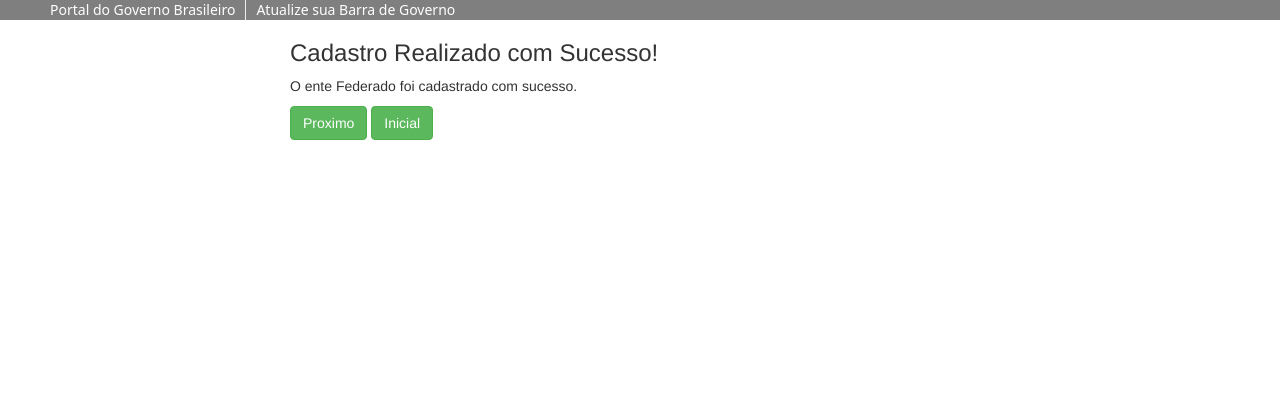
After one commit to pollyyana/sistema-nacional-cultura, a Django app: template snc/templates/prefeitura/mensagem_sucesso_prefeitura.html in a window 1280 px wide. The commit adds this page. Shown: the top 420 px of the page. Run offline with Django 3.2, Linux system fonts and the light colour scheme; the template is opened without the code that fills it, so the values that code supplies are empty; some libraries are stand-ins or nearby versions.

Commit message:
Botao de confirmacao de confirmacao do ente federado

```diff
--- /dev/null
+++ b/snc/templates/prefeitura/mensagem_sucesso_prefeitura.html
@@ -0,0 +1,8 @@
+{% extends "base.html" %}
+
+{% block content %}
+<h3>Cadastro Realizado com Sucesso!</h3>
+<p>O ente Federado foi cadastrado com sucesso.</p>
+<a class="btn btn-success" href="{% url 'adesao:secretario' %}">Proximo</a>
+<a class="btn btn-success" href="{% url 'adesao:home' %}">Inicial</a>
+{% endblock content %}
--- a/snc/templates/usuario/mensagem_sucesso.html
+++ b/snc/templates/usuario/mensagem_sucesso.html
@@ -1,7 +1,7 @@
 {% extends "base.html" %}
-{% load widget_tweaks %}
 
 {% block content %}
 <h3>Cadastro Realizado com Sucesso!</h3>
 <p>Em instantes você receberá o e-mail de confirmação com as instruções para finalizar o cadastro.</p>
+<a class="btn btn-success" href="{% url 'adesao:index' %}">OK</a>
 {% endblock content %}
```
